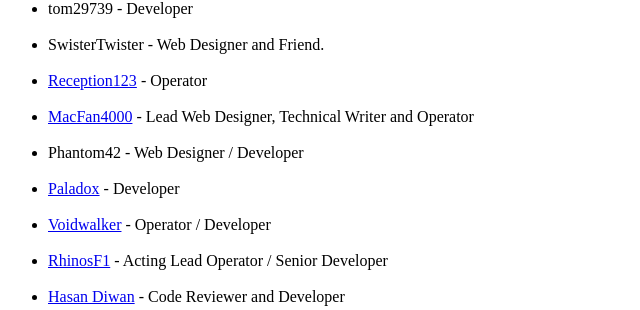
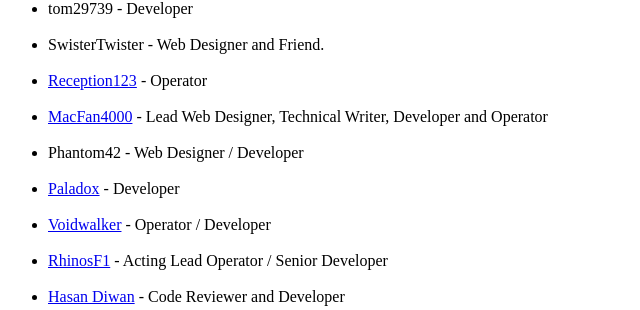
Before and after one commit to Universal-Omega/mirahezebots.org, a Flask app: template templates/contribs.html in a window 1280 px wide. Shown: the part 142-452 px from the top of the page, without its empty margins (0-640 px from the left). Run offline with Flask 2, Linux system fonts and the light colour scheme; the template is opened without the code that fills it, so the values that code supplies are empty.

Commit message:
add developer to my titles

```diff
--- a/templates/contribs.html
+++ b/templates/contribs.html
@@ -10,7 +10,7 @@
                 <li>tom29739 - Developer</li><br/>
                 <li>SwisterTwister - Web Designer and Friend.</li><br/>
                 <li><a href="https://meta.miraheze.org/wiki/User:Reception123">Reception123</a> - Operator</li><br/>
-                <li><a href="http://meta.wikimedia.org/wiki/User:MacFan4000">MacFan4000</a> - Lead Web Designer, Technical Writer and Operator</li><br/>
+                <li><a href="http://meta.wikimedia.org/wiki/User:MacFan4000">MacFan4000</a> - Lead Web Designer, Technical Writer, Developer and Operator</li><br/>
                 <li>Phantom42 - Web Designer / Developer</li><br/>
                 <li><a href="https://meta.miraheze.org/wiki/User:Paladox">Paladox</a> - Developer</li><br/>
                 <li><a href="https://meta.miraheze.org/wiki/User:Void">Voidwalker</a> - Operator / Developer </li><br/>
```
